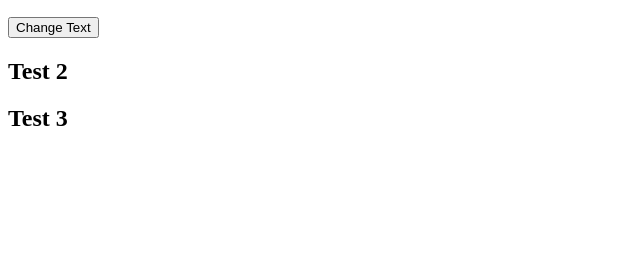
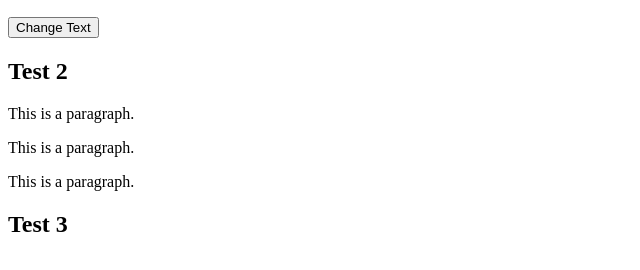
Before and after one commit to BrandonGonz/BrandonG_Intro_to-DOM, a plain HTML site: page index.html in a window 1280 px wide. Shown: the part 110-380 px from the top of the page, without its empty margins (0-640 px from the left). Drawn offline with Linux system fonts and the light colour scheme.

Commit message:
added the p elements and used querySelectorAll which also gave me a node list of 3 and length of 3

```diff
--- a/index.html
+++ b/index.html
@@ -12,6 +12,9 @@
     <p class="object"></p>
     <button id="changeText">Change Text</button>
     <h2 id="heading2">Test 2</h2>
+    <p class="description">This is a paragraph.</p>
+    <p class="description">This is a paragraph.</p>
+    <p class="description">This is a paragraph.</p>
     <h2 id="heading2">Test 3</h2>
     <script type="text/javascript" src="./script.js"></script>
 </body>
--- a/script.js
+++ b/script.js
@@ -2,7 +2,9 @@ let titleElement = document.getElementById("title")
 let pTag = document.querySelector(".object")
 let buttonTag = document.querySelector("#changeText")
 let headingTwo = document.querySelectorAll("#heading2")
+let descriptions = document.querySelectorAll('.description')
 console.log(titleElement)
 console.log(pTag)
 console.log(buttonTag)
 console.log(headingTwo)
+console.log(descriptions)
```
